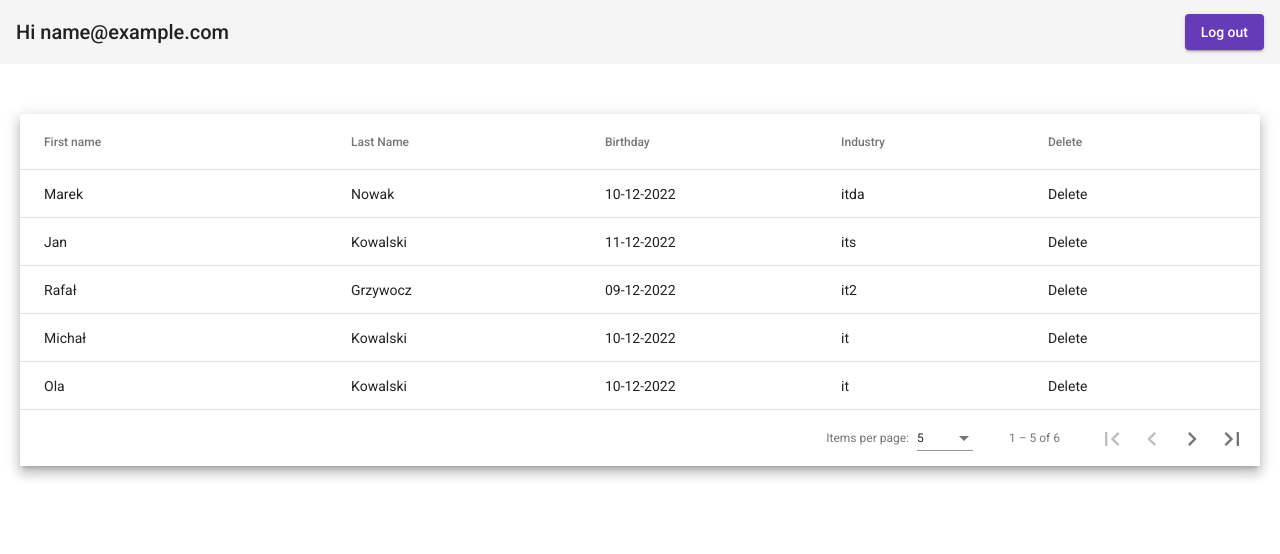
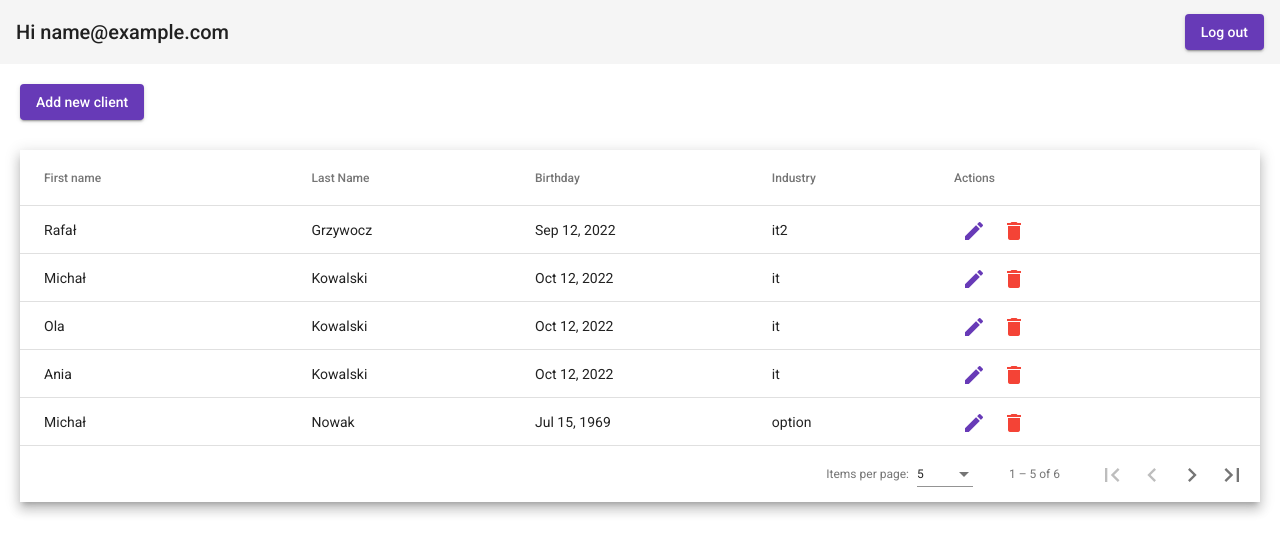
Before and after one commit to RGrzywocz/angular-users-table, an Angular app in the folder admin-table/: page / in a window 1280 px wide. Shown: the top 554 px of the page. Built offline with nearby package versions, Linux system fonts and the light colour scheme; data requests are answered from the project's data file; sample sign-in values are in the browser's storage.

Commit message:
Adding new client works

```diff
--- a/admin-table/db.json
+++ b/admin-table/db.json
@@ -44,20 +44,6 @@
   "clients": [
     {
       "id": "1",
-      "firstName": "Marek",
-      "lastName": "Nowak",
-      "birthday": "10-12-2022",
-      "industry": "itda"
-    },
-    {
-      "id": "1",
-      "firstName": "Jan",
-      "lastName": "Kowalski",
-      "birthday": "11-12-2022",
-      "industry": "its"
-    },
-    {
-      "id": "1",
       "firstName": "Rafał",
       "lastName": "Grzywocz",
       "birthday": "09-12-2022",
@@ -83,6 +69,20 @@
       "lastName": "Kowalski",
       "birthday": "10-12-2022",
       "industry": "it"
+    },
+    {
+      "firstName": "Michał ",
+      "lastName": "Nowak",
+      "birthday": "1969-07-15T23:00:00.000Z",
+      "industry": "option",
+      "id": "CfzpS1_"
+    },
+    {
+      "firstName": "Jarek",
+      "lastName": "123",
+      "birthday": "1945-11-14T23:00:00.000Z",
+      "industry": "it",
+      "id": "Y9BdzBU"
     }
   ]
 }
--- a/admin-table/src/app/admin-panel-page/admin-panel-page.component.css
+++ b/admin-table/src/app/admin-panel-page/admin-panel-page.component.css
@@ -10,7 +10,25 @@ table {
     width: 100%;
 }
 .div-table{
-    margin-top: 50px;
+    margin-top: 30px;
     margin-left: 20px;
     margin-right: 20px;
 }
+.new-client-form{
+    display: flex;
+    flex-direction: row;
+
+    width: 100%;
+    justify-content: space-around;
+}
+.new-client{
+}
+.buttons{
+    display: flex;
+    justify-content: space-around;
+    flex-direction: row;
+}
+.new-client-section{
+    margin:20px;
+    margin-bottom: 0px;;
+}
--- a/admin-table/src/app/admin-panel-page/admin-panel-page.component.html
+++ b/admin-table/src/app/admin-panel-page/admin-panel-page.component.html
@@ -2,6 +2,53 @@
     <span>Hi {{userEmail}}</span>
     <button (click)="onLogoutClick()" mat-raised-button color="primary">Log out</button>
 </mat-toolbar>
+<div class="new-client-section">
+  <button *ngIf="!showAddingNewClient" (click)="openAddingFields()" mat-raised-button color="primary">Add new client</button>
+  <div *ngIf="showAddingNewClient" class="new-client">
+    <form class="new-client-form" [formGroup]="newClientForm" onkeydown="return event.key != 'Enter';">
+      <p>
+        <mat-form-field>
+          <input type="text" matInput placeholder="First name" formControlName="firstName">
+        </mat-form-field>
+      </p>
+
+      <p>
+        <mat-form-field>
+          <input type="text" matInput placeholder="Last name" formControlName="lastName">
+        </mat-form-field>
+      </p>
+
+      <p>
+        <mat-form-field appearance="fill">
+          <mat-label>Choose a birthday</mat-label>
+          <input matInput [matDatepicker]="picker" formControlName="birthday">
+          <mat-hint>MM/DD/YYYY</mat-hint>
+          <mat-datepicker-toggle matSuffix [for]="picker"></mat-datepicker-toggle>
+          <mat-datepicker #picker></mat-datepicker>
+        </mat-form-field>
+
+      </p>
+
+      <p>
+        <mat-form-field>
+          <mat-select  placeholder="industry" formControlName="industry">
+            <mat-option *ngFor="let option of industries" value="{{option}}">{{option}}</mat-option>
+          </mat-select>
+        </mat-form-field>
+      </p>
+
+      <div class="buttons">
+        <div class="button-add">
+            <button (click)="onAddNewClientClick()" mat-raised-button color="primary">Add client</button>
+        </div>
+        <div class="button-cancel">
+          <button (click)="onDissmisNewClientClick()" mat-icon-button color="warn"><mat-icon>delete</mat-icon></button>
+        </div>
+      </div>
+
+    </form>
+  </div>
+</div>
 
 <div class="mat-elevation-z8 div-table">
     <table mat-table [dataSource]="clients" matSort (matSortChange)="announceSortChange($event)">
@@ -21,7 +68,8 @@
       <!-- birthday Column -->
       <ng-container matColumnDef="birthday">
         <th mat-header-cell *matHeaderCellDef mat-sort-header sortActionDescription="Sort by birthday"> Birthday </th>
-        <td mat-cell *matCellDef="let element"> {{element.birthday}} </td>
+        <td mat-cell *matCellDef="let element"> {{element.birthday | date:'mediumDate' }} </td>
+
       </ng-container>
 
       <!-- industry Column -->
@@ -31,10 +79,15 @@
       </ng-container>
 
       <ng-container matColumnDef="deletion">
-        <th mat-header-cell *matHeaderCellDef> Delete </th>
+        <th mat-header-cell *matHeaderCellDef> Actions </th>
         <td mat-cell *matCellDef="let element" class="action-link">
-          <!--a (click)="openDialog('Update',element)">Edit</a-->
-          <a (click)="removeClient(element)">Delete</a>
+          <button mat-icon-button (click)="editClient(element)" color="primary" aria-label="edit client">
+            <mat-icon>edit</mat-icon>
+          </button>
+          <button mat-icon-button (click)="removeClient(element)" color="warn" aria-label="delete client">
+            <mat-icon>delete</mat-icon>
+          </button>
+
         </td>
       </ng-container>
 
--- a/admin-table/src/app/admin-panel-page/admin-panel-page.component.ts
+++ b/admin-table/src/app/admin-panel-page/admin-panel-page.component.ts
@@ -1,10 +1,11 @@
 
 import { LiveAnnouncer } from '@angular/cdk/a11y';
 import { AfterViewInit, Component, ViewChild } from '@angular/core';
+import { FormControl, FormGroup } from '@angular/forms';
 import { MatPaginator } from '@angular/material/paginator';
 import { MatSnackBar } from '@angular/material/snack-bar';
 import { MatSort, Sort } from '@angular/material/sort';
-import { MatTableDataSource } from '@angular/material/table';
+import { MatTableDataSource } from '@angular/material/table'
 import { Client } from '../models/Client';
 import { DatabaseService } from '../services/database.service';
 import { UserService } from '../services/user.service';
@@ -18,6 +19,14 @@ export class AdminPanelPageComponent implements AfterViewInit {
   displayedColumns: string[] = ['firstName', 'lastName', 'birthday', 'industry', 'deletion'];
   clients!: MatTableDataSource<Client>;
   userEmail: string = ""
+  industries: string[] = ["bio", "it", "archi"];
+  showAddingNewClient = false;
+  newClientForm: FormGroup = new FormGroup({
+    firstName: new FormControl(''),
+    lastName: new FormControl(''),
+    birthday: new FormControl<Date>(new Date()),
+    industry: new FormControl('')
+  });
 
   @ViewChild(MatPaginator) paginator!: MatPaginator;
   @ViewChild(MatSort) sort!: MatSort;
@@ -69,6 +78,59 @@ export class AdminPanelPageComponent implements AfterViewInit {
       }
       )
     }
+  }
 
+  editClient(element:Client){
+  }
+
+  openAddingFields(){
+    this.showAddingNewClient = true;
+  }
+  onAddNewClientClick(){
+
+    //checking data
+    if(this.newClientForm.value.firstName == ""){
+      this._snackBar.open("First name cannot be empty ", '', {
+        duration: 1200
+      });
+      return;
+    }
+    if(this.newClientForm.value.lastName == ""){
+      this._snackBar.open("Last name cannot be empty ", '', {
+        duration: 1200
+      });
+      return;
+    }
+    var datesDiff = new Date().getTime() - this.newClientForm.value.birthday.getTime();
+    datesDiff /= (60 * 60 * 24);
+
+    if(new Date().getFullYear() - this.newClientForm.value.birthday.getFullYear()< 18)
+    {
+      this._snackBar.open("Client must be atleast 18 years old ", '', {
+        duration: 1200
+      });
+      return;
+    }
+
+    this.db.addClient(this.newClientForm.value.firstName,
+                      this.newClientForm.value.lastName,
+                      this.newClientForm.value.birthday,
+                      this.newClientForm.value.industry)
+                      .subscribe({
+                        next: (reponse) => this
+                        ._snackBar.open("Client has been added " + this.newClientForm.value.firstName + " " + this.newClientForm.value.lastName, '', {
+                          duration: 1200
+                        }),
+                        error: (error) => alert(error),
+                        complete: ()=> {
+                          this.showAddingNewClient = false;
+                          this.updateClientTable();
+                        }
+                      })
+  }
+
+  onDissmisNewClientClick(){
+    this.newClientForm.reset();
+    this.showAddingNewClient = false;
   }
 }
--- a/admin-table/src/app/services/database.service.ts
+++ b/admin-table/src/app/services/database.service.ts
@@ -27,4 +27,13 @@ export class DatabaseService {
   deleteClient(clientId: number){
     return this.http.delete<any>(this.baseUrl + "/clients/" + clientId);
   }
+
+  addClient(firstName:string, lastName:string, birthday:string, industry:string){
+    return this.http.post<any>(this.baseUrl + "/clients", {
+      firstName:firstName,
+      lastName:lastName,
+      birthday:birthday,
+      industry:industry
+    });
+  }
 }
```
Also changed, not shown: admin-table/src/app/app.module.ts (+9 -1 lines).
